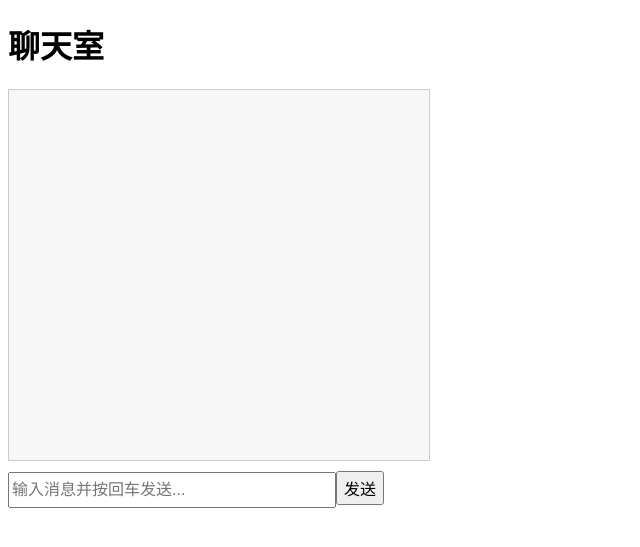
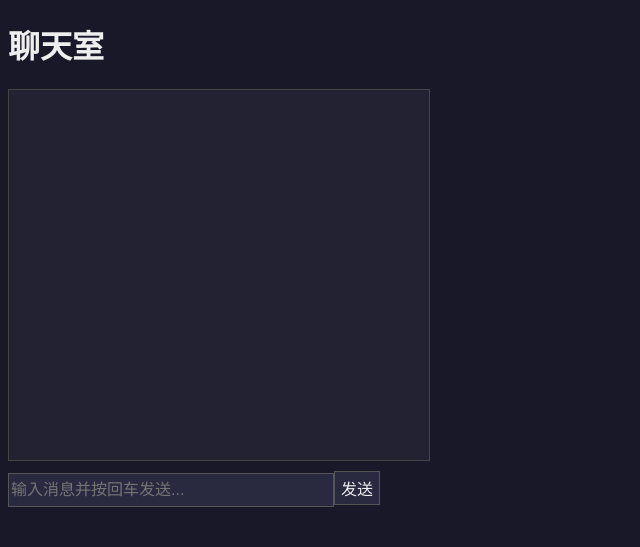
Before and after one commit to ThousandTech/python-online-chat-room, a Flask app: template templates/index.html in a window 1280 px wide. Shown: the top 547 px of the page, without its empty margins (0-640 px from the left). Run offline with Flask 3, Linux system fonts and the light colour scheme; the template is opened without the code that fills it, so the values that code supplies are empty; some libraries are stand-ins or nearby versions.

Commit message:
0.0.2版本: 拼劲全力也不能战胜服务器😅，暂缓上云计划 修改了前端页面: -将前端页面修改为深色 -增加对时间戳的处理 修改了chat.py: -增加对时间戳的处理与发送，将message改为字典对象

```diff
--- a/templates/index.html
+++ b/templates/index.html
@@ -7,28 +7,45 @@
     <style>
         body {
             font-family: Arial, sans-serif;
+            background: #181828;
+            color: #eee;
         }
         #messages {
-            border: 1px solid #ccc;
+            border: 1px solid #444;
             height: 350px;
             width: 400px;
             overflow-y: auto;
             margin-bottom: 10px;
             padding: 10px;
             list-style: none;
-            background: #f7f7f7;
+            background: #222233;
         }
         #myMessage {
             width: 320px;
             height: 30px;
             font-size: 16px;
+            background: #292940;
+            color: #eee;
+            border: 1px solid #555;
         }
         button {
             height: 34px;
             font-size: 16px;
+            background: #292940;
+            color: #eee;
+            border: 1px solid #555;
+            cursor: pointer;
+        }
+        button:hover {
+            background: #39395c;
+        }
+        #messages li {
+            color: #eee;
+            margin-bottom: 5px;
         }
     </style>
 </head>
+
 <body>
     <h1>聊天室</h1>
     <ul id="messages"></ul>
@@ -37,9 +54,10 @@
         var socket = io();
 
         // 监听收到消息
-        socket.on('message', function(msg){
+        socket.on('message', function(data){
+            // data 现在是一个对象
             var item = document.createElement('li');
-            item.textContent = msg;
+            item.textContent = "[" + data.timestamp + "] " + data.msg;
             document.getElementById('messages').appendChild(item);
             scrollToBottom();
         });
```
Also changed, not shown: chat.py (+7 -11 lines).
